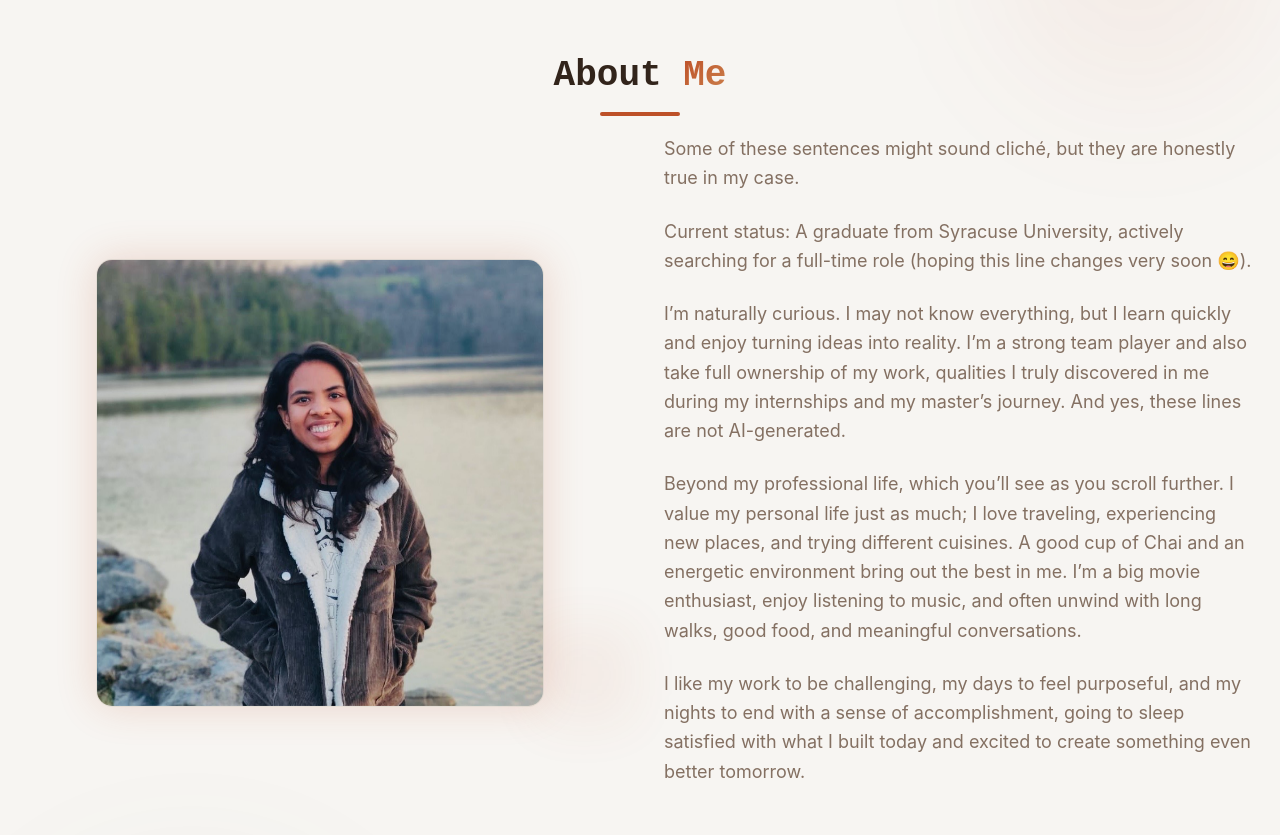
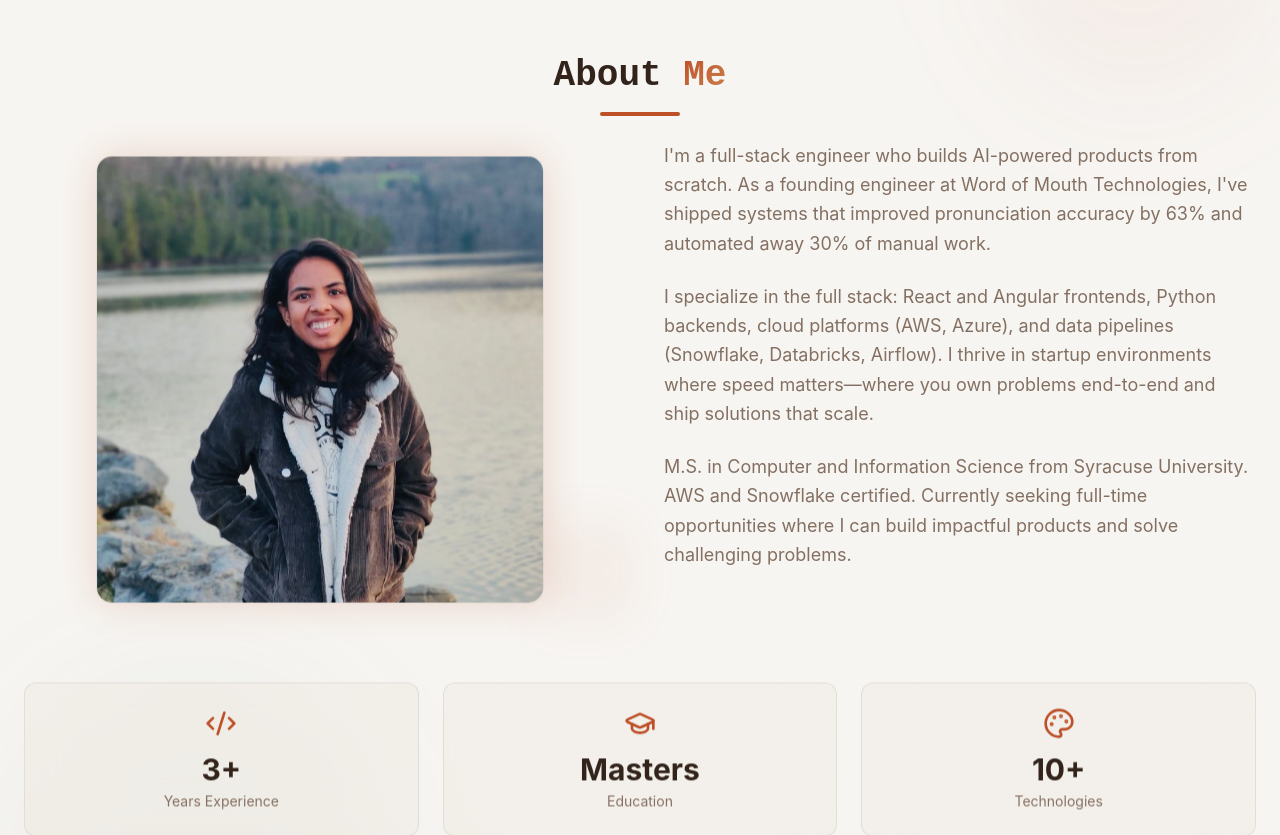
Before and after one commit to snehabejugam/My_Portfolio, a React (Vite) app: page / in a window 1280 px wide. Shown: the part 840-1675 px from the top of the page. Built offline with nearby package versions, Linux system fonts and the light colour scheme; the HTML template or start-up script is replaced by a standard one.

Commit message:
About me changes

```diff
--- a/src/components/About.tsx
+++ b/src/components/About.tsx
@@ -92,11 +92,9 @@ const About = () => {
 
           <motion.div style={{ y }} className="space-y-6">
             {[
-              "Some of these sentences might sound cliché, but they are honestly true in my case.",
-              "Current status: A graduate from Syracuse University, actively searching for a full-time role (hoping this line changes very soon 😄).",
-              "I’m naturally curious. I may not know everything, but I learn quickly and enjoy turning ideas into reality. I’m a strong team player and also take full ownership of my work, qualities I truly discovered in me during my internships and my master’s journey. And yes, these lines are not AI-generated.",
-              "Beyond my professional life, which you’ll see as you scroll further. I value my personal life just as much; I love traveling, experiencing new places, and trying different cuisines. A good cup of Chai and an energetic environment bring out the best in me. I’m a big movie enthusiast, enjoy listening to music, and often unwind with long walks, good food, and meaningful conversations.",
-              "I like my work to be challenging, my days to feel purposeful, and my nights to end with a sense of accomplishment, going to sleep satisfied with what I built today and excited to create something even better tomorrow.",
+              "I'm a full-stack engineer who builds AI-powered products from scratch. As a founding engineer at Word of Mouth Technologies, I've shipped systems that improved pronunciation accuracy by 63% and automated away 30% of manual work.",
+    "I specialize in the full stack: React and Angular frontends, Python backends, cloud platforms (AWS, Azure), and data pipelines (Snowflake, Databricks, Airflow). I thrive in startup environments where speed matters—where you own problems end-to-end and ship solutions that scale.",
+    "M.S. in Computer and Information Science from Syracuse University. AWS and Snowflake certified. Currently seeking full-time opportunities where I can build impactful products and solve challenging problems.",
 
             ].map((text, index) => (
               <motion.p
```
